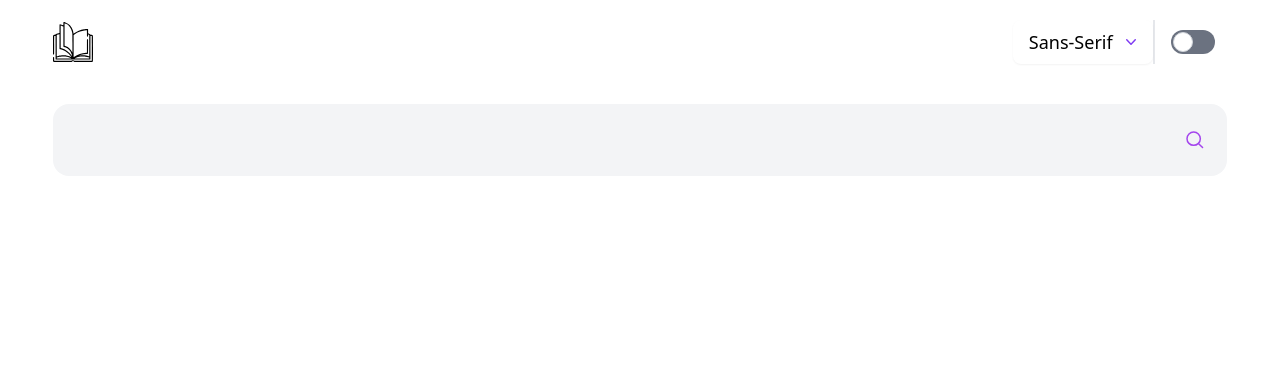
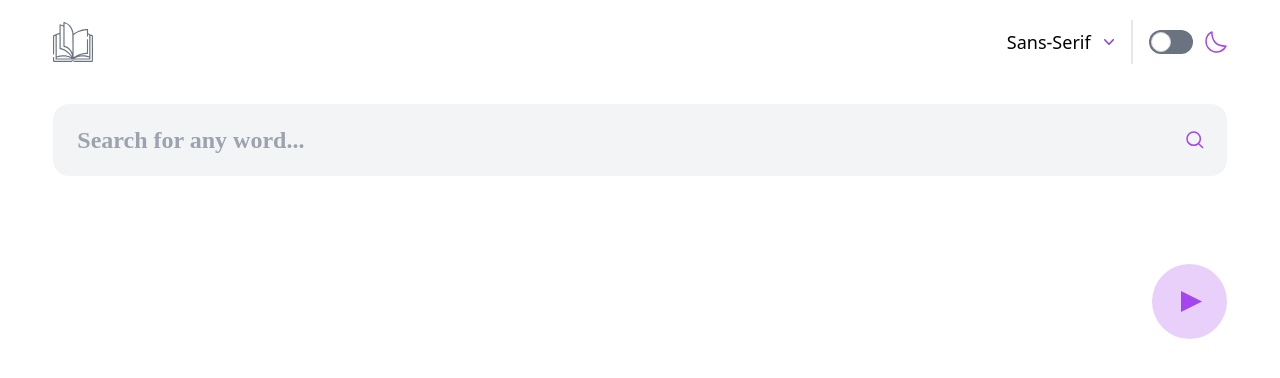
Before and after one commit to Mike-is-coding/Dictionary-Web-App, a Next.js app: page / in a window 1280 px wide. Shown: the top 378 px of the page. Built offline with nearby package versions, Linux system fonts and the light colour scheme.

Commit message:
Styled word found content

```diff
--- a/pages/Content.tsx
+++ b/pages/Content.tsx
@@ -4,6 +4,7 @@ import WordFound from "./wordFound";
 
 interface Props {
   dictData: object | any;
+  userWord: string;
 }
 
 const Content: React.FC<Props> = ({ dictData }) => {
--- a/pages/DropdownMenu.tsx
+++ b/pages/DropdownMenu.tsx
@@ -26,7 +26,7 @@ const DropdownMenu: React.FC<Props> = ({ font, setFont }) => {
   return (
     <Menu as="div" className="relative inline-block text-left">
       <div>
-        <Menu.Button className={`inline-flex ${font} font-bold w-full justify-center items-center rounded-lg border-none bg-white px-4 py-2 text-lg font-medium shadow-sm hover:bg-gray-50 focus:ring-transparent`}>
+        <Menu.Button className={`inline-flex ${font} font-bold w-full justify-center items-center rounded-lg border-none bg-white px-4 py-2 text-lg font-medium focus:ring-transparent`}>
           {getFontName()}
           <ChevronDownIcon
             className="-mr-1 ml-2 h-5 w-5 text-purple-600"
--- a/pages/QuerySection.tsx
+++ b/pages/QuerySection.tsx
@@ -61,6 +61,7 @@ const QuerySection: React.FC<Props> = ({
             preserveAspectRatio="xMidYMid meet"
           >
             <g
+              className="fill-gray-500"
               transform="translate(0.000000,512.000000) scale(0.100000,-0.100000)"
               fill="#000000"
               stroke="none"
@@ -124,16 +125,18 @@ c-20 17 -40 21 -92 21 -87 0 -281 -17 -404 -35 -447 -66 -921 -260 -1259 -516
                 <div className="toggle-bg bg-gray-500 border-none h-6 w-11 rounded-full"></div>
                 <span className="ml-3 text-gray-900 text-sm font-medium"></span>
               </label>
+              <svg xmlns="http://www.w3.org/2000/svg" width="22" height="22" viewBox="0 0 22 22"><path fill="none" stroke="#A445ED" stroke-linecap="round" stroke-linejoin="round" stroke-width="1.5" d="M1 10.449a10.544 10.544 0 0 0 19.993 4.686C11.544 15.135 6.858 10.448 6.858 1A10.545 10.545 0 0 0 1 10.449Z"/></svg>
             </div>
           </div>
         </div>
         {/* Query Box */}
         <div className="flex my-10 rounded-2xl bg-gray-100 p-3 focus:ring-purple-600" id="Searchbox">
           <input
-            className="w-full font-bold focus:ring-transparent text-2xl bg-inherit mr-2 border-none"
+            className="w-full font-bold focus:ring-transparent text-2xl bg-inherit mr-2 border-none placeholder-gray-400"
             type="text"
             name="Word Textbox"
             id="word-entry"
+            placeholder="Search for any word..."
             onChange={(e) => {
               setUserWord(e.target.value);
             }}
--- a/pages/index.tsx
+++ b/pages/index.tsx
@@ -6,7 +6,7 @@ import { DictionaryData } from "./DictionaryInterfaces";
 
 export default function Home() {
   const [font, setFont] = useState<string>("font-sans");
-  const [userWord, setUserWord] = useState<string>("hllo");
+  const [userWord, setUserWord] = useState<string>("");
   const [dictData, setDictData] = useState<DictionaryData>({
     word: "",
     phonetic: "",
@@ -43,7 +43,10 @@ export default function Home() {
           dictData={dictData}
           setDictData={setDictData}
         />
-        <Content dictData={dictData} />
+        <Content
+        dictData={dictData}
+        userWord={userWord}
+        />
       </main>
     </>
   );
--- a/pages/wordFound.tsx
+++ b/pages/wordFound.tsx
@@ -5,24 +5,40 @@ interface Props {
 }
 
 const WordFound: React.FC<Props> = ({ dictData }) => {
+  const getAudio = () => {
+    let audio:any = ""
+    for (let i = 0; i < dictData.phonetics; i++) {
+      if (Object.hasOwn(dictData.phonetics[i], "audio")) {
+        audio = new Audio(dictData.phonetics[i].audio)
+        break
+      }
+    }
+    console.log(audio);
+    return audio;
+  }
+
+  let audio:HTMLAudioElement = getAudio();
+
   const iterMeanings = () => {
     let arr: JSX.Element[] = [];
     console.log(dictData);
-    const meanings = dictData.meanings.forEach((obj: any) => {
+    dictData.meanings.forEach((obj: any) => {
       arr = arr.concat([
-        <h3 className="my-4" key={KeyGen(5)}>
+        <h2 className="my-8 font-bold italic" key={KeyGen(5)}>
           {obj.partOfSpeech}
-        </h3>,
-        <h4 className="my-4" key={KeyGen(5)}>
+        </h2>,
+        <h4 className="my-4 text-gray-500" key={KeyGen(5)}>
           {"Meaning"}
         </h4>,
       ]);
       if (obj.definitions) {
+        {
+          /* append all definitions to arr */
+        }
         for (let j = 0; j < obj.definitions.length; j++) {
-          //append all definitions to arr
-          console.log(obj.definitions[j].definition);
+          // console.log(obj.definitions[j].definition);
           arr = arr.concat([
-            <li className="ml-5 my-4" key={KeyGen(5)}>
+            <li className="ml-5 my-2 text-gray-800" key={KeyGen(5)}>
               {obj.definitions[j].definition}
             </li>,
           ]);
@@ -30,7 +46,7 @@ const WordFound: React.FC<Props> = ({ dictData }) => {
       }
     });
     // console.log(arr);
-    return dictData.word ? arr: "";
+    return dictData.word ? arr : "";
   };
   const getPhonetics = () => {
     if (dictData.phonetics[1]) {
@@ -42,8 +58,24 @@ const WordFound: React.FC<Props> = ({ dictData }) => {
 
   return (
     <section className="absolute w-full">
-      <h1>{dictData.word}</h1>
-      <div>{getPhonetics()}</div>
+      <h1 className="font-bold">{dictData.word}</h1>
+      <div className="absolute right-0 top-12">
+        <button onClick={() => {audio.play()}}>
+          <svg
+            id="play-audio"
+            xmlns="http://www.w3.org/2000/svg"
+            width="75"
+            height="75"
+            viewBox="0 0 75 75"
+          >
+            <g className="hover:fill-white" fill="#A445ED" fill-rule="evenodd">
+              <circle cx="37.5" cy="37.5" r="37.5" opacity=".25" />
+              <path d="M29 27v21l21-10.5z" />
+            </g>
+          </svg>
+        </button>
+      </div>
+      <div style={{color: "#A445ED"}}>{getPhonetics()}</div>
       <div className="">{iterMeanings()}</div>
       <div></div>
     </section>
--- a/styles/globals.css
+++ b/styles/globals.css
@@ -34,6 +34,11 @@
   #Menu-items {
     box-shadow: 0 10px 25px 1px #e5e7eb;
   }
+
+  #play-audio:hover circle {
+    opacity: 1;
+    fill: #A445ED;
+  }
 }
 
 @layer utilities {
```
